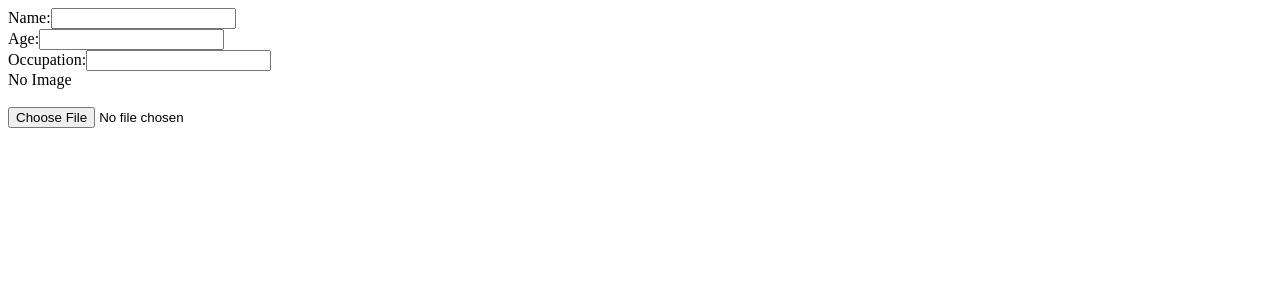
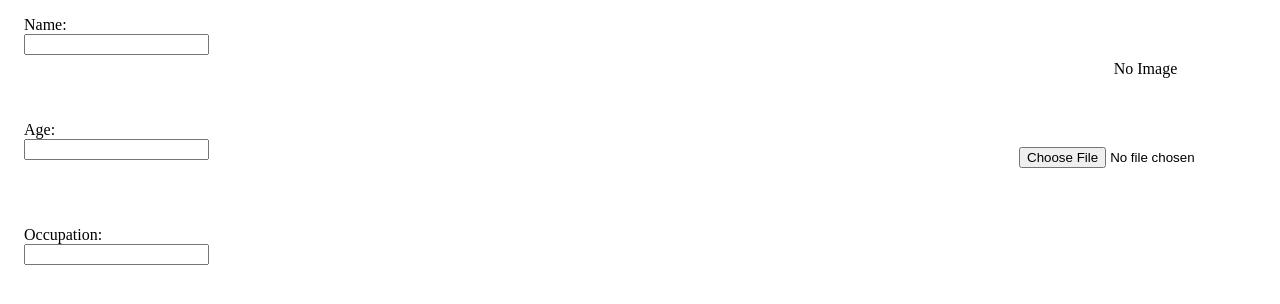
Before and after one commit to JaisungSinghLidder/Call-Of-Cthullu-Character-Sheet-, a React (Vite) app: page / in a window 1280 px wide. Shown: the top 304 px of the page. Built offline with nearby package versions, Linux system fonts and the light colour scheme.

Commit message:
added some code for the character info css sheet

```diff
--- a/src/components/CharacterInfo.css
+++ b/src/components/CharacterInfo.css
@@ -0,0 +1,47 @@
+.character-info {
+  display: flex;
+  gap: 2rem;
+  align-items: center;
+  height:10rem;
+  justify-content: space-between;
+}
+
+.character-details {
+  display: flex;
+  flex-direction: column;
+  gap: 1rem;
+  height:100%;
+}
+
+.top-bar-container {
+  display: flex;
+  gap: 1rem;
+}
+
+.top-bar, .bottom-bar {
+  display: flex;
+  flex-direction: column;
+  flex: 1;
+  margin-top: 0.5rem;
+  margin-bottom: 0.5rem;
+  margin-left: 1rem;
+  margin-right: 0;
+}
+
+.character-photo {
+  display: flex;
+  flex-direction: column;
+  height:100%;
+
+}
+
+.character-photo img {
+    height:100%;
+}
+
+.photo-placeholder {
+  height: 100%;
+  display: flex;
+  align-items: center;
+  justify-content: center;
+}
--- a/src/components/CharacterInfo.jsx
+++ b/src/components/CharacterInfo.jsx
@@ -1,5 +1,6 @@
 import React from "react";
 import { useState } from "react";
+import "./CharacterInfo.css";
 
 function CharacterInfo() {
   const [name, setName] = useState("");
@@ -18,7 +19,7 @@ function CharacterInfo() {
     <div className="character-info">
       {/* Left side: form inputs */}
       <div className="character-details">
-        <label>
+        <label className="top-bar">
           Name:
           <input
             type="text"
@@ -27,7 +28,7 @@ function CharacterInfo() {
           />
         </label>
         <br />
-        <label>
+        <label className="top-bar">
           Age:
           <input
             type="number"
@@ -36,7 +37,7 @@ function CharacterInfo() {
           />
         </label>
         <br />
-        <label>
+        <label className="bottom-bar">
           Occupation:
           <input
             type="text"
```
